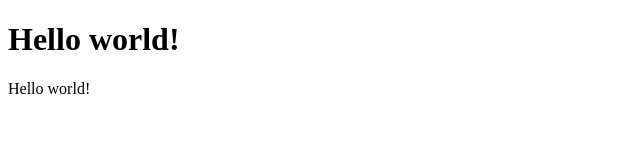
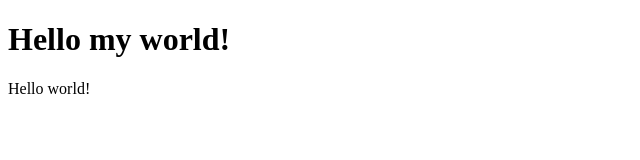
Before and after one commit to skredmi/order-list, a React (Create React App) app: page / in a window 1280 px wide. Shown: the top 160 px of the page, without its empty margins (0-640 px from the left). Built offline with nearby package versions, Linux system fonts and the light colour scheme.

Commit message:
change pre-commit

```diff
--- a/src/App.js
+++ b/src/App.js
@@ -3,7 +3,8 @@ import "./App.css";
 function App() {
   return (
     <div>
-      <h1>Hello world!</h1> <p>Hello world!</p>
+      <h1>Hello my world!</h1>
+      <p>Hello world!</p>
     </div>
   );
 }
```
Also changed, not shown: package.json (+6 -5 lines), 1 other file (tests, documents, lock files or other folders).
